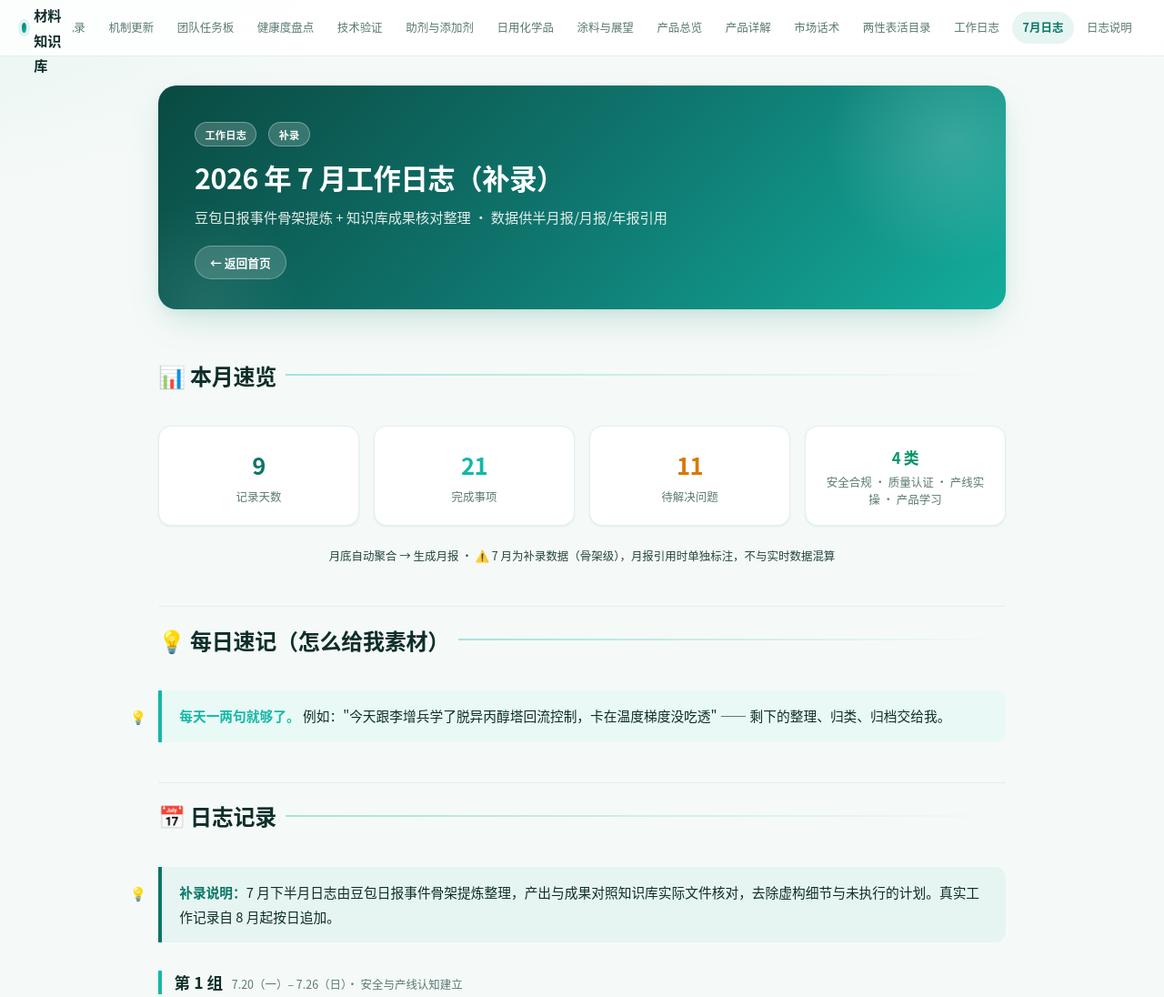
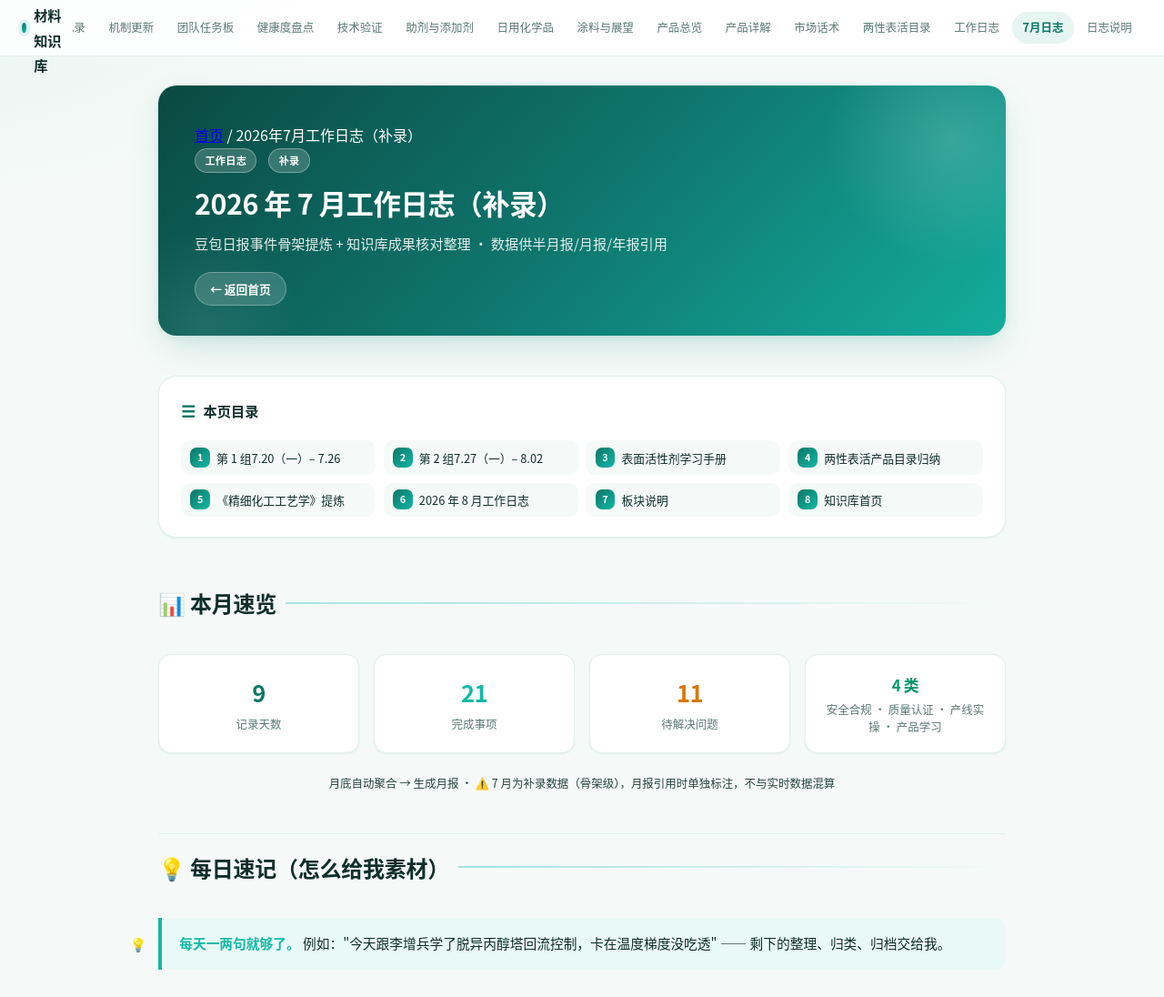
Before and after one commit to shenlang1111/notes, a plain HTML site: page knowledge-base/domains/工作日志/logs-2026-07.html in a window 1280 px wide. Shown: the top 1096 px of the page at 91% size. Drawn offline with Linux system fonts and the light colour scheme.

Commit message:
deploy: update knowledge-base/domains/工作日志/logs-2026-07.html

```diff
--- a/knowledge-base/domains/工作日志/logs-2026-07.html
+++ b/knowledge-base/domains/工作日志/logs-2026-07.html
@@ -5,7 +5,7 @@
 <meta charset="UTF-8">
 <meta name="viewport" content="width=device-width, initial-scale=1.0">
 <title>2026 年 7 月工作日志（补录）· 天赐材料知识库</title>
-<link rel="stylesheet" href="../../_shared/css/style.css?v=6">
+<link rel="stylesheet" href="../../_shared/css/style.css?v=7">
 </head>
 <body>
 
@@ -14,12 +14,31 @@
 <div class="container">
 <!-- ===== Page Hero ===== -->
 <div class="page-hero">
+  <nav class="breadcrumb">
+    <a href="../../index.html">首页</a>
+    <span class="bc-sep">/</span>
+    <span class="bc-current">2026年7月工作日志（补录）</span>
+  </nav>
   <div class="page-hero-meta"><span class="tag tag-orange">工作日志</span><span class="tag tag-blue">补录</span></div>
   <h1>2026 年 7 月工作日志（补录）</h1>
   <p class="page-hero-desc">豆包日报事件骨架提炼 + 知识库成果核对整理 · 数据供半月报/月报/年报引用</p>
   <a href="../../index.html" class="page-hero-back">← 返回首页</a>
 </div>
 <!-- ===== /Page Hero ===== -->
+  <details class="toc-nav" open>
+    <summary>本页目录</summary>
+    <div class="toc-grid">
+      <a href="#sec-1"><span class="toc-num">1</span>第 1 组7.20（一）– 7.26</a>
+      <a href="#sec-2"><span class="toc-num">2</span>第 2 组7.27（一）– 8.02</a>
+      <a href="#sec-3"><span class="toc-num">3</span>表面活性剂学习手册</a>
+      <a href="#sec-4"><span class="toc-num">4</span>两性表活产品目录归纳</a>
+      <a href="#sec-5"><span class="toc-num">5</span>《精细化工工艺学》提炼</a>
+      <a href="#sec-6"><span class="toc-num">6</span>2026 年 8 月工作日志</a>
+      <a href="#sec-7"><span class="toc-num">7</span>板块说明</a>
+      <a href="#sec-8"><span class="toc-num">8</span>知识库首页</a>
+    </div>
+  </details>
+
 
 <!-- ===== 本月速览 ===== -->
 <section class="section" id="overview">
@@ -62,7 +81,7 @@
   </div>
 
   <!-- ===== 第 1 组：7.20–7.26 ===== -->
-  <h3 class="week-group-title"><span class="wg-name">第 1 组</span><span class="wg-days">7.20（一）– 7.26（日）· 安全与产线认知建立</span></h3>
+  <h3 id="sec-1" class="week-group-title"><span class="wg-name">第 1 组</span><span class="wg-days">7.20（一）– 7.26（日）· 安全与产线认知建立</span></h3>
 
   <div class="log-card">
     <div class="log-card-head">
@@ -196,7 +215,7 @@
   </div>
 
   <!-- ===== 第 2 组：7.27–8.02 ===== -->
-  <h3 class="week-group-title"><span class="wg-name">第 2 组</span><span class="wg-days">7.27（一）– 8.02（日）· 复盘升华与产品体系</span></h3>
+  <h3 id="sec-2" class="week-group-title"><span class="wg-name">第 2 组</span><span class="wg-days">7.27（一）– 8.02（日）· 复盘升华与产品体系</span></h3>
 
   <div class="log-card">
     <div class="log-card-head">
@@ -280,37 +299,54 @@
   <div class="page-grid" style="grid-template-columns:repeat(auto-fill,minmax(200px,1fr));">
     <a href="../销售与市场/tinci-surfactant-guide.html" class="page-card">
       <div class="card-icon">📘</div>
-      <h3>表面活性剂学习手册</h3>
+      <h3 id="sec-3">表面活性剂学习手册</h3>
       <p>原理 → 产品 → 话术全链</p>
     </a>
     <a href="../销售与市场/tinci-amphoteric-summary.html" class="page-card">
       <div class="card-icon">📗</div>
-      <h3>两性表活产品目录归纳</h3>
+      <h3 id="sec-4">两性表活产品目录归纳</h3>
       <p>23 个牌号 · 5 大化学类型</p>
     </a>
     <a href="../精细化工与扩展/finechem-engineering.html" class="page-card">
       <div class="card-icon">📕</div>
-      <h3>《精细化工工艺学》提炼</h3>
+      <h3 id="sec-5">《精细化工工艺学》提炼</h3>
       <p>核心章节与销售关联映射</p>
     </a>
     <a href="logs-2026-08.html" class="page-card">
       <div class="card-icon">📅</div>
-      <h3>2026 年 8 月工作日志</h3>
+      <h3 id="sec-6">2026 年 8 月工作日志</h3>
       <p>当前月份日志</p>
     </a>
     <a href="logs-guide.html" class="page-card">
       <div class="card-icon">📖</div>
-      <h3>板块说明</h3>
+      <h3 id="sec-7">板块说明</h3>
       <p>文件规则、日志模板、AI 职责边界</p>
     </a>
     <a href="../../index.html" class="page-card">
       <div class="card-icon">🏠</div>
-      <h3>知识库首页</h3>
+      <h3 id="sec-8">知识库首页</h3>
       <p>所有内容的入口与导航</p>
     </a>
   </div>
 </section>
 
+  <section class="related-pages">
+    <div class="rp-title">相关页面</div>
+    <div class="rp-grid">
+      <a href="logs-guide.html" class="rp-card"><span class="rp-icon">📄</span><span class="rp-name">工作日志板块说明</span></a>
+      <a href="logs-2026-08.html" class="rp-card"><span class="rp-icon">📄</span><span class="rp-name">2026年8月工作日志</span></a>
+    </div>
+  </section>
+  <nav class="page-nav">
+    <a href="logs-guide.html" class="nav-link prev">
+      <span class="nav-label">上一篇</span>
+      <span class="nav-title">工作日志板块说明</span>
+    </a>
+    <a href="logs-2026-08.html" class="nav-link next">
+      <span class="nav-label">下一篇</span>
+      <span class="nav-title">2026年8月工作日志</span>
+    </a>
+  </nav>
 </div>
 
 <footer>
```
